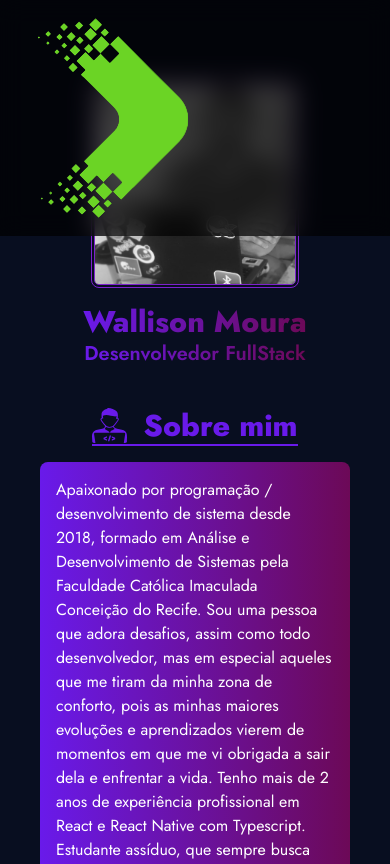
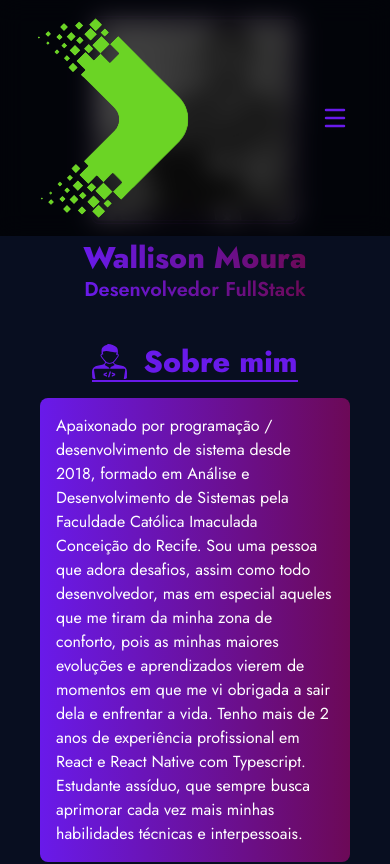
Before and after one commit to wallisonmoura/Portfolio, a Next.js app: page / in a window 390 px wide. Shown: the top 864 px of the page. Built offline with nearby package versions, Linux system fonts and the light colour scheme.

Commit message:
feat: Created burger menu for screen little

```diff
--- a/src/app/page.tsx
+++ b/src/app/page.tsx
@@ -2,7 +2,7 @@ import { Contact, Experience, Home, Projects, Skills } from '@/components'
 
 export default function Page() {
   return (
-    <main className="flex flex-col items-center w-full h-full pt-16 lg:pt-0 lg:px-16">
+    <main className="flex flex-col items-center w-full h-full lg:px-16">
       <Home />
       <Experience />
       <Skills />
--- /dev/null
+++ b/src/components/BurgerMenu.tsx
@@ -0,0 +1,33 @@
+'use client'
+import { useState } from 'react'
+
+import { MenuIcon, XIcon } from './icons'
+import ListMenu from './ListMenu'
+
+const BurgerMenu = () => {
+  const [isMenuOpen, setMenuOpen] = useState(false)
+
+  const toggleMenu = () => setMenuOpen(!isMenuOpen)
+
+  return (
+    <div className="md:hidden flex relative">
+      <button
+        onClick={toggleMenu}
+        className={`p-2 focus:outline-none ${
+          isMenuOpen ? 'z-20' : 'z-10'
+        } transition-opacity`}
+      >
+        {isMenuOpen ? <XIcon /> : <MenuIcon />}
+      </button>
+      {isMenuOpen && (
+        <div className="fixed top-0 right-0 h-screen w-1/2 bg-black bg-opacity-90 z-10 transition-opacity">
+          <ul className="flex flex-col gap-4 pt-16 px-8 text-white">
+            <ListMenu />
+          </ul>
+        </div>
+      )}
+    </div>
+  )
+}
+
+export default BurgerMenu
--- a/src/components/Contact.tsx
+++ b/src/components/Contact.tsx
@@ -43,7 +43,6 @@ const Contact = () => {
       },
       body: JSON.stringify(formData)
     }).then((response) => {
-      // Aqui você pode lidar com a resposta da solicitação POST
       if (response.ok) {
         // A resposta foi bem-sucedida
         console.log('Formulário enviado com sucesso!')
--- /dev/null
+++ b/src/components/ListMenu.tsx
@@ -0,0 +1,25 @@
+import CustomLink from './CustomLink'
+
+const ListMenu = () => {
+  return (
+    <>
+      <li className="bg-gradient-to-r from-[#691AEA] to-[#6C0957] py-2 px-3 rounded-lg hover:scale-110 duration-500 hover:font-extrabold hover:border cursor-pointer">
+        <CustomLink to="section-about" text="Sobre mim" />
+      </li>
+      <li className="bg-gradient-to-r from-[#691AEA] to-[#6C0957] py-2 px-3 rounded-lg hover:scale-110 duration-500 hover:font-extrabold hover:border cursor-pointer">
+        <CustomLink to="section-experience" text="Experiência" />
+      </li>
+      <li className="bg-gradient-to-r from-[#691AEA] to-[#6C0957] py-2 px-3 rounded-lg hover:scale-110 duration-500 hover:font-extrabold hover:border cursor-pointer">
+        <CustomLink to="section-skills" text="Habilidades" />
+      </li>
+      <li className="bg-gradient-to-r from-[#691AEA] to-[#6C0957] py-2 px-3 rounded-lg hover:scale-110 duration-500 hover:font-extrabold hover:border cursor-pointer">
+        <CustomLink to="section-projects" text="Projetos" />
+      </li>
+      <li className="bg-gradient-to-r from-[#691AEA] to-[#6C0957] py-2 px-3 rounded-lg hover:scale-110 duration-500 hover:font-extrabold hover:border cursor-pointer">
+        <CustomLink to="section-contact" text="Contato" />
+      </li>
+    </>
+  )
+}
+
+export default ListMenu
--- a/src/components/NavBar.tsx
+++ b/src/components/NavBar.tsx
@@ -1,13 +1,13 @@
 import Image from 'next/image'
-import Link from 'next/link'
 
-import CustomLink from './CustomLink'
+import BurgerMenu from './BurgerMenu'
+import ListMenu from './ListMenu'
 
 const NavBar = () => {
   return (
     <header className="fixed w-full px-9 py-4 top-0 z-10 bg-black bg-opacity-70 backdrop-filter backdrop-blur-md">
       <nav className=" w-full flex justify-between items-center ">
-        <Link href="/" className="flex justify-center items-center">
+        <div className="flex justify-center items-center">
           <Image
             src="/Logo.png"
             alt="logo"
@@ -15,26 +15,13 @@ const NavBar = () => {
             height={20}
             className="object-contain w-auto"
           />
-        </Link>
+        </div>
         <div className="hidden md:flex">
           <ul className="flex gap-5 text-white">
-            <li className="bg-gradient-to-r from-[#691AEA] to-[#6C0957] py-2 px-3 rounded-lg hover:scale-110 duration-500 hover:font-extrabold hover:border cursor-pointer">
-              <CustomLink to="section-about" text="Sobre mim" />
-            </li>
-            <li className="bg-gradient-to-r from-[#691AEA] to-[#6C0957] py-2 px-3 rounded-lg hover:scale-110 duration-500 hover:font-extrabold hover:border cursor-pointer">
-              <CustomLink to="section-experience" text="Experiência" />
-            </li>
-            <li className="bg-gradient-to-r from-[#691AEA] to-[#6C0957] py-2 px-3 rounded-lg hover:scale-110 duration-500 hover:font-extrabold hover:border cursor-pointer">
-              <CustomLink to="section-skills" text="Habilidades" />
-            </li>
-            <li className="bg-gradient-to-r from-[#691AEA] to-[#6C0957] py-2 px-3 rounded-lg hover:scale-110 duration-500 hover:font-extrabold hover:border cursor-pointer">
-              <CustomLink to="section-projects" text="Projetos" />
-            </li>
-            <li className="bg-gradient-to-r from-[#691AEA] to-[#6C0957] py-2 px-3 rounded-lg hover:scale-110 duration-500 hover:font-extrabold hover:border cursor-pointer">
-              <CustomLink to="section-contact" text="Contato" />
-            </li>
+            <ListMenu />
           </ul>
         </div>
+        <BurgerMenu />
       </nav>
     </header>
   )
--- a/src/components/icons/index.ts
+++ b/src/components/icons/index.ts
@@ -12,6 +12,7 @@ import HtmlIcon from './html-icon'
 import JavascriptIcon from './javascript-icon'
 import JestIcon from './jest-icon'
 import MuiIcon from './materialui-icon'
+import MenuIcon from './menu-icon'
 import MongoDBIcon from './mongodb-icon'
 import MySQLIcon from './mysql-icon'
 import NextjsIcon from './nextjs-icon'
@@ -25,6 +26,7 @@ import SkillIcon from './skills-icon'
 import StyledComponentIcon from './styled-components-icon'
 import TailwindIcon from './tailwind-icon'
 import TypescriptIcon from './typescript-icon'
+import XIcon from './x-icon'
 
 export {
   HtmlIcon,
@@ -53,5 +55,7 @@ export {
   SkillIcon,
   ProjectIcon,
   ExperienceIcon,
-  ContactIcon
+  ContactIcon,
+  MenuIcon,
+  XIcon
 }
--- /dev/null
+++ b/src/components/icons/menu-icon.tsx
@@ -0,0 +1,19 @@
+export default function MenuIcon() {
+  return (
+    <svg
+      width="22"
+      height="20"
+      viewBox="0 0 22 20"
+      fill="none"
+      xmlns="http://www.w3.org/2000/svg"
+    >
+      <path
+        d="M2 2H20M2 10H20M2 18H20"
+        stroke="#691AEA"
+        strokeWidth="2.5"
+        strokeLinecap="round"
+        strokeLinejoin="round"
+      />
+    </svg>
+  )
+}
--- /dev/null
+++ b/src/components/icons/x-icon.tsx
@@ -0,0 +1,19 @@
+export default function XIcon() {
+  return (
+    <svg
+      width="20"
+      height="20"
+      viewBox="0 0 20 20"
+      fill="none"
+      xmlns="http://www.w3.org/2000/svg"
+    >
+      <path
+        d="M19 1L1 19M1 1L19 19"
+        stroke="#691AEA"
+        strokeWidth="2"
+        strokeLinecap="round"
+        strokeLinejoin="round"
+      />
+    </svg>
+  )
+}
--- a/src/components/index.ts
+++ b/src/components/index.ts
@@ -1,6 +1,5 @@
 import Card from './Card'
 import Contact from './Contact'
-import CustomLink from './CustomLink'
 import Experience from './Experience'
 import Footer from './Footer'
 import Home from './Home'
@@ -8,14 +7,4 @@ import NavBar from './NavBar'
 import Projects from './Projects'
 import Skills from './Skills'
 
-export {
-  NavBar,
-  Footer,
-  Home,
-  Experience,
-  Skills,
-  CustomLink,
-  Projects,
-  Contact,
-  Card
-}
+export { NavBar, Footer, Home, Experience, Skills, Projects, Contact, Card }
```
